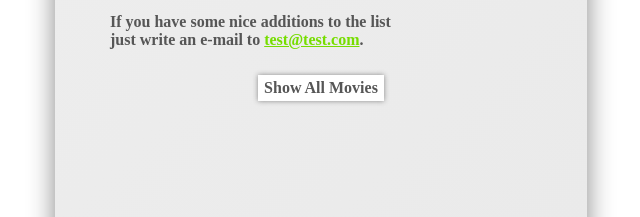
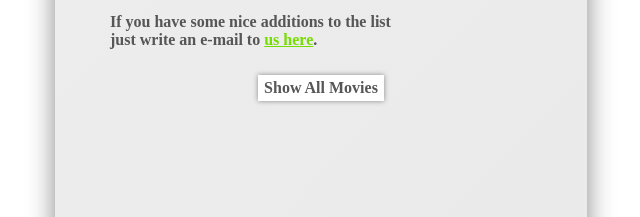
Before and after one commit to s4ke/GetDrunkOnMovies, a plain HTML site: page get_drunk_on_movies/ui/index.html in a window 1280 px wide. Shown: the part 316-533 px from the top of the page, 319-959 px from the left. Drawn offline with Linux system fonts and the light colour scheme; a web font is replaced by a local one.

Commit message:
minor changes #2

```diff
--- a/get_drunk_on_movies/ui/index.html
+++ b/get_drunk_on_movies/ui/index.html
@@ -34,12 +34,15 @@
 					<p>
 						If you have some nice additions to the list
 						just write an e-mail to
-						<a href="mailto:test@test.com">test@test.com</a>.
+						<a href="mailto:add.drunkserver@gmail.com">us here</a>.
 					</p>
 				</div>
 			</div>
 			<!--div id="ape" class="ds-ui-ape"></div-->
 			<button type="button" onclick="showMovieList()">Show All Movies</button>
+			<!--div class="ds-ui-gravity-center">
+				(c) Martin Braun, Julian Neuberger
+			</div-->
 		</div>
 	</div>
 </body>
```
